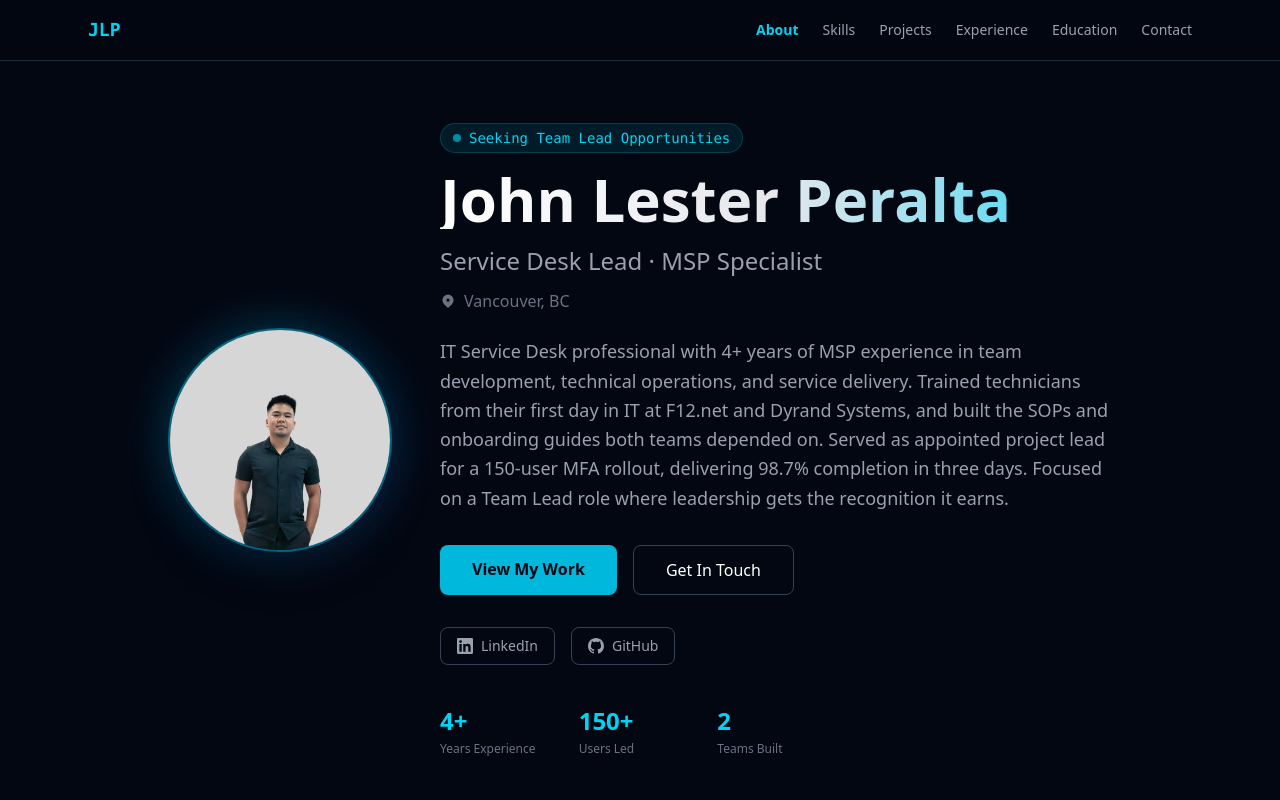
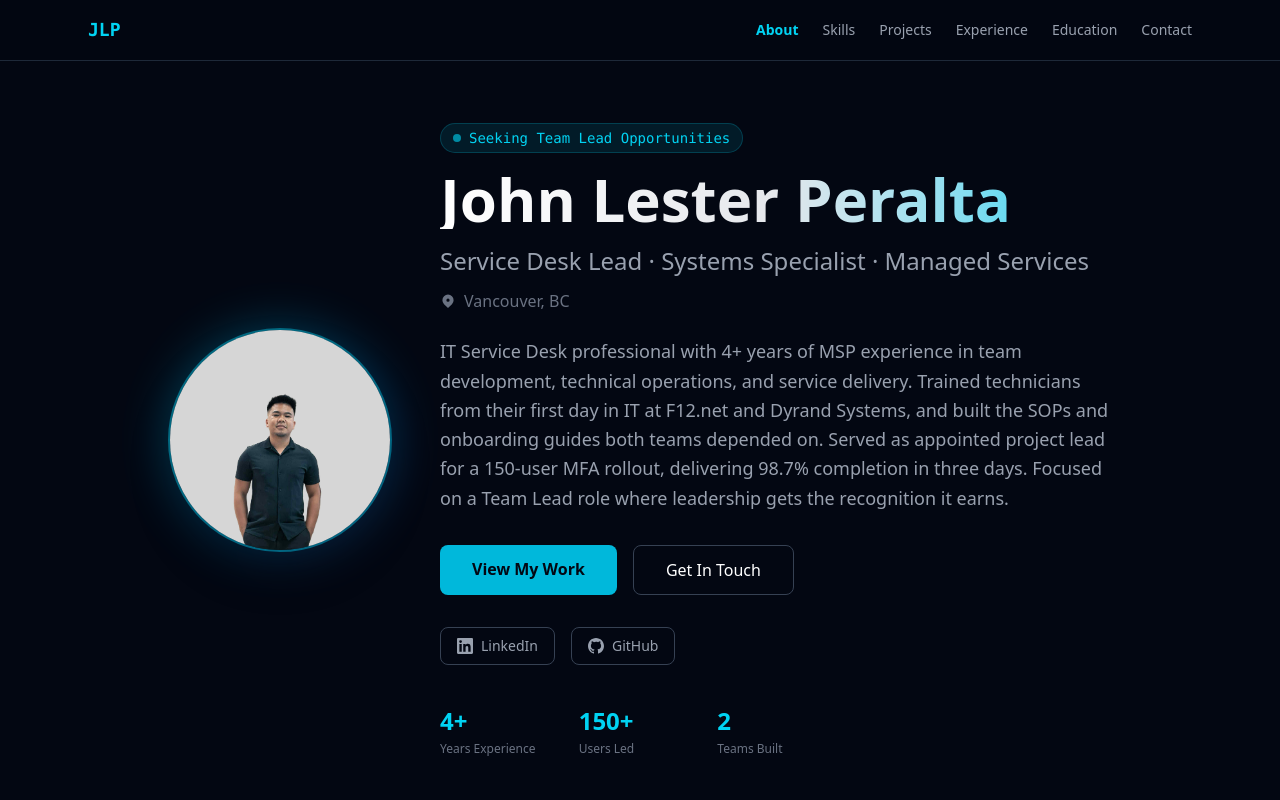
Before and after one commit to jlaptech/Portfolio, a Next.js app: page / in a window 1280 px wide. Shown: the top 800 px of the page. Built offline with nearby package versions, Linux system fonts and the light colour scheme.

Commit message:
Update subtitle: Service Desk Lead · Systems Specialist · Managed Services

```diff
--- a/components/Hero.tsx
+++ b/components/Hero.tsx
@@ -31,7 +31,7 @@ export default function Hero() {
           </h1>
 
           <p className="text-xl md:text-2xl text-gray-400 mb-3 font-light">
-            Service Desk Lead · MSP Specialist
+            Service Desk Lead · Systems Specialist · Managed Services
           </p>
 
           <p className="text-gray-500 mb-6 flex items-center justify-center md:justify-start gap-2">
```
